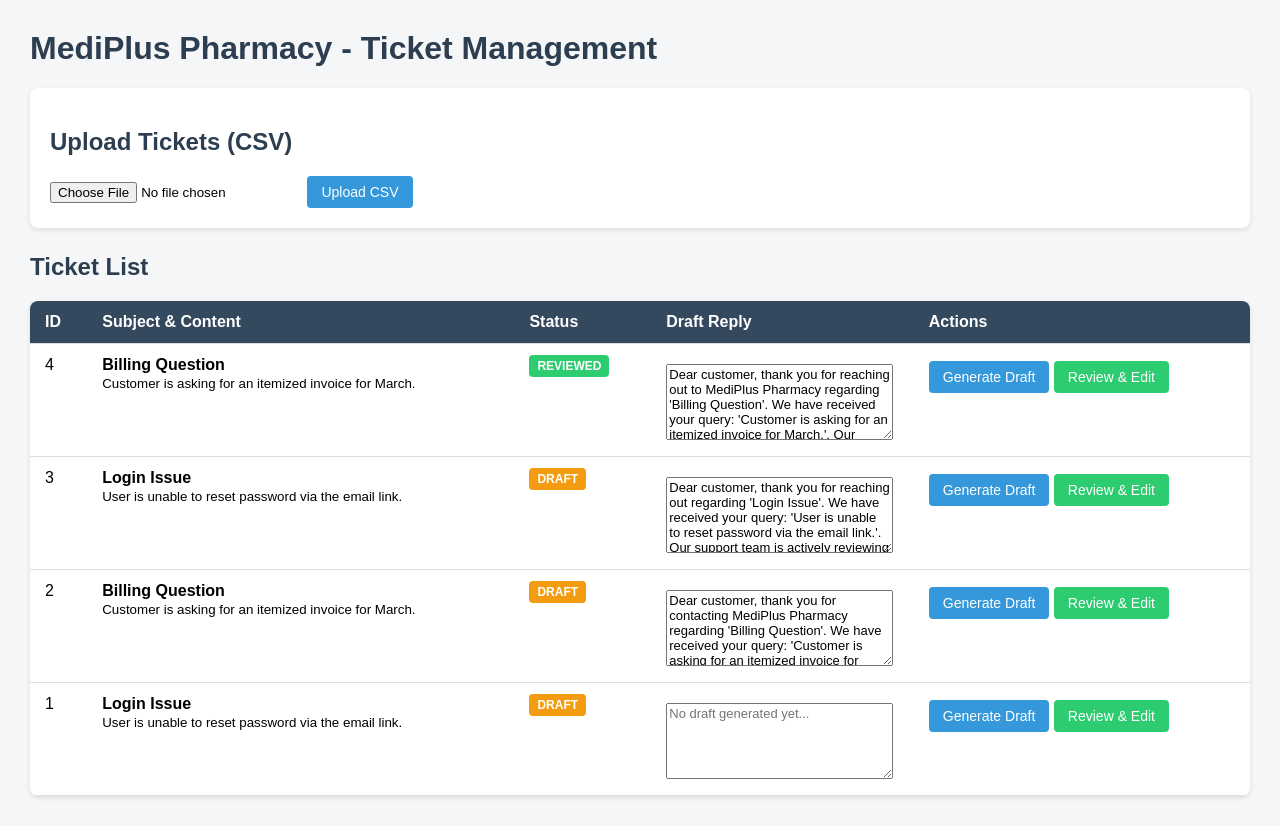
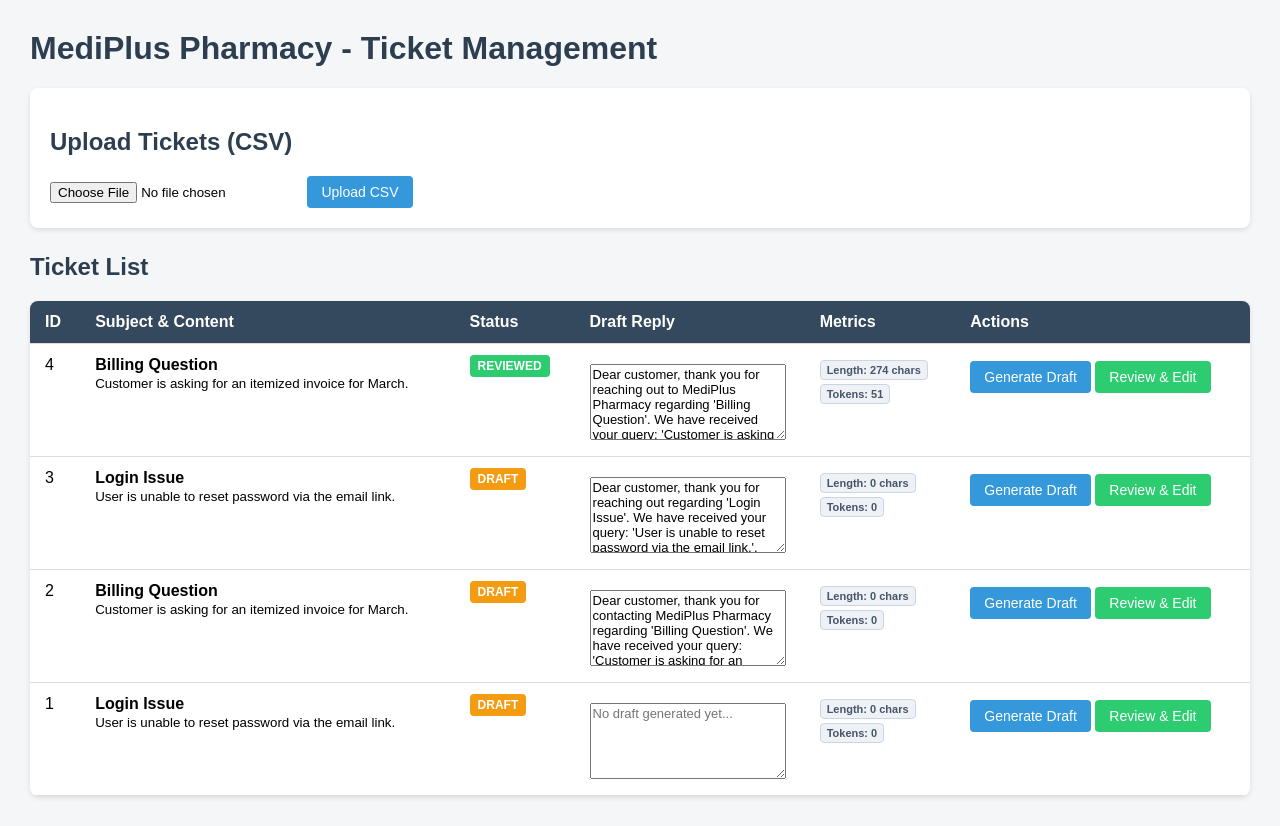
Before and after one commit to muhammadadeel-se/ticket-app, a Flask app: page / in a window 1280 px wide. Run offline with Flask 3, Linux system fonts and the light colour scheme; data comes from the database, SQL or seed files in the repository; both versions use the stored data as it was after the commit.

Commit message:
Add evaluation metrics, render config, and handover documentation

```diff
--- a/app.py
+++ b/app.py
@@ -9,14 +9,27 @@ from openai import OpenAI, RateLimitError, APIConnectionError, APIError
 load_dotenv()
 
 app = Flask(__name__)
-app.secret_key = 'ticket_app_secret_key'
+app.secret_key = os.getenv('SECRET_KEY', 'ticket_app_secret_key')
 DB_NAME = 'tickets.db'
 
 client = OpenAI(api_key=os.getenv('OPENAI_API_KEY'))
 
 
+def calculate_metrics(text, model_name="gpt-3.5-turbo"):
+    """Calculates evaluation metrics: character length and OpenAI token count."""
+    if not text:
+        return 0, 0
+    char_count = len(text)
+    try:
+        enc = tiktoken.encoding_for_model(model_name)
+        token_count = len(enc.encode(text))
+    except Exception:
+        token_count = len(text.split())
+    return char_count, token_count
+
+
 def init_db():
-    """Initializes SQLite DB and ensures status and comment columns exist."""
+    """Initializes SQLite DB and ensures status, comment, draft_length, and token_count columns exist."""
     conn = sqlite3.connect(DB_NAME)
     cursor = conn.cursor()
 
@@ -27,7 +40,9 @@ def init_db():
             content TEXT NOT NULL,
             draft_reply TEXT,
             status TEXT DEFAULT 'Draft',
-            comment TEXT
+            comment TEXT,
+            draft_length INTEGER DEFAULT 0,
+            token_count INTEGER DEFAULT 0
         )
     ''')
 
@@ -40,15 +55,22 @@ def init_db():
         cursor.execute("ALTER TABLE tickets ADD COLUMN status TEXT DEFAULT 'Draft'")
     if 'comment' not in columns:
         cursor.execute("ALTER TABLE tickets ADD COLUMN comment TEXT")
+    if 'draft_length' not in columns:
+        cursor.execute("ALTER TABLE tickets ADD COLUMN draft_length INTEGER DEFAULT 0")
+    if 'token_count' not in columns:
+        cursor.execute("ALTER TABLE tickets ADD COLUMN token_count INTEGER DEFAULT 0")
 
     cursor.execute("SELECT COUNT(*) FROM tickets")
     if cursor.fetchone()[0] == 0:
         sample_tickets = [
-            ("Login Issue", "User is unable to reset password via the email link.", "Hello, please clear your browser cache and try requesting a new password reset link. If the issue persists, let us know.", "Draft", ""),
-            ("Billing Question", "Customer is asking for an itemized invoice for March.", "Hi there, thank you for reaching out. I have attached your itemized invoice for March to this email.", "Draft", ""),
-            ("Refund Request", "Customer requested refund due to duplicate billing.", "Dear customer, we apologize for the mistake. We have processed your refund for the duplicate charge.", "Draft", "")
+            ("Login Issue", "User is unable to reset password via the email link.", "Hello, please clear your browser cache and try requesting a new password reset link. If the issue persists, let us know.", "Draft", "", 131, 28),
+            ("Billing Question", "Customer is asking for an itemized invoice for March.", "Hi there, thank you for reaching out. I have attached your itemized invoice for March to this email.", "Draft", "", 97, 21),
+            ("Refund Request", "Customer requested refund due to duplicate billing.", "Dear customer, we apologize for the mistake. We have processed your refund for the duplicate charge.", "Draft", "", 97, 20)
         ]
-        cursor.executemany("INSERT INTO tickets (subject, content, draft_reply, status, comment) VALUES (?, ?, ?, ?, ?)", sample_tickets)
+        cursor.executemany(
+            "INSERT INTO tickets (subject, content, draft_reply, status, comment, draft_length, token_count) VALUES (?, ?, ?, ?, ?, ?, ?)",
+            sample_tickets
+        )
         conn.commit()
 
     conn.close()
@@ -64,7 +86,6 @@ def build_prompt_with_token_limit(target_subject, target_content, model_name="gp
 
     enc = tiktoken.encoding_for_model(model_name)
 
-    # Prepend exact Tone & Policy Rules
     system_instruction = (
         "You are a professional customer support representative for MediPlus Pharmacy.\n"
         "--- TONE & POLICY RULES ---\n"
@@ -94,7 +115,6 @@ def build_prompt_with_token_limit(target_subject, target_content, model_name="gp
             break
         examples_list.pop()
 
-    # Print prompt to console for verification (Mentor Check 1)
     print("\n================ FINAL PROMPT SENT TO OPENAI ================")
     print(full_prompt)
     print("=============================================================\n")
@@ -107,7 +127,7 @@ def index():
     init_db()
     conn = sqlite3.connect(DB_NAME)
     cursor = conn.cursor()
-    cursor.execute("SELECT id, subject, content, draft_reply, status, comment FROM tickets ORDER BY id DESC")
+    cursor.execute("SELECT id, subject, content, draft_reply, status, comment, draft_length, token_count FROM tickets ORDER BY id DESC")
     tickets = cursor.fetchall()
     conn.close()
     return render_template('index.html', tickets=tickets)
@@ -175,27 +195,35 @@ def generate_draft(ticket_id):
         if len(draft) < 50:
             draft = draft.ljust(50, '.')
 
+        char_count, token_count = calculate_metrics(draft)
         conn = sqlite3.connect(DB_NAME)
         cursor = conn.cursor()
-        cursor.execute("UPDATE tickets SET draft_reply = ?, status = 'Draft' WHERE id = ?", (draft, ticket_id))
+        cursor.execute(
+            "UPDATE tickets SET draft_reply = ?, status = 'Draft', draft_length = ?, token_count = ? WHERE id = ?",
+            (draft, char_count, token_count, ticket_id)
+        )
         conn.commit()
         conn.close()
-        return jsonify({'draft': draft, 'ticket_id': ticket_id})
+        return jsonify({'draft': draft, 'ticket_id': ticket_id, 'draft_length': char_count, 'token_count': token_count})
 
     except Exception as e:
         conn.close()
         return jsonify({'error': str(e)}), 500
 
-    cursor.execute("UPDATE tickets SET draft_reply = ?, status = 'Draft' WHERE id = ?", (draft, ticket_id))
+    char_count, token_count = calculate_metrics(draft)
+    cursor.execute(
+        "UPDATE tickets SET draft_reply = ?, status = 'Draft', draft_length = ?, token_count = ? WHERE id = ?",
+        (draft, char_count, token_count, ticket_id)
+    )
     conn.commit()
     conn.close()
 
-    return jsonify({'draft': draft, 'ticket_id': ticket_id})
+    return jsonify({'draft': draft, 'ticket_id': ticket_id, 'draft_length': char_count, 'token_count': token_count})
 
 
 @app.route('/review/<int:ticket_id>', methods=['GET', 'POST'])
 def review_ticket(ticket_id):
-    """Review route to edit draft, add comments, and approve reply."""
+    """Review route to edit draft, view metrics, add comments, and approve reply."""
     init_db()
     conn = sqlite3.connect(DB_NAME)
     cursor = conn.cursor()
@@ -205,6 +233,8 @@ def review_ticket(ticket_id):
         comment = request.form.get('comment', '')
         action = request.form.get('action')
 
+        char_count, token_count = calculate_metrics(updated_draft)
+
         if action == 'approve':
             status = 'Reviewed'
             flash('Draft approved and ticket status updated to Reviewed!')
@@ -213,14 +243,14 @@ def review_ticket(ticket_id):
             flash('Ticket saved as Draft.')
 
         cursor.execute(
-            "UPDATE tickets SET draft_reply = ?, comment = ?, status = ? WHERE id = ?",
-            (updated_draft, comment, status, ticket_id)
+            "UPDATE tickets SET draft_reply = ?, comment = ?, status = ?, draft_length = ?, token_count = ? WHERE id = ?",
+            (updated_draft, comment, status, char_count, token_count, ticket_id)
         )
         conn.commit()
         conn.close()
         return redirect(url_for('index'))
 
-    cursor.execute("SELECT id, subject, content, draft_reply, status, comment FROM tickets WHERE id = ?", (ticket_id,))
+    cursor.execute("SELECT id, subject, content, draft_reply, status, comment, draft_length, token_count FROM tickets WHERE id = ?", (ticket_id,))
     ticket = cursor.fetchone()
     conn.close()
 
--- a/templates/index.html
+++ b/templates/index.html
@@ -18,6 +18,7 @@
         .status-badge { padding: 4px 8px; border-radius: 4px; font-weight: bold; font-size: 12px; text-transform: uppercase; }
         .status-draft { background-color: #f39c12; color: white; }
         .status-reviewed { background-color: #2ecc71; color: white; }
+        .metric-pill { background-color: #eef2f7; color: #475569; padding: 3px 6px; border-radius: 4px; font-size: 11px; font-weight: 600; display: inline-block; margin-top: 4px; border: 1px solid #cbd5e1; }
         textarea { width: 95%; height: 70px; margin-top: 8px; font-family: inherit; font-size: 13px; }
         .flash { background-color: #d4edda; color: #155724; padding: 10px 15px; border-radius: 4px; border: 1px solid #c3e6cb; margin-bottom: 20px; font-weight: bold; }
     </style>
@@ -50,6 +51,7 @@
                 <th>Subject & Content</th>
                 <th>Status</th>
                 <th>Draft Reply</th>
+                <th>Metrics</th>
                 <th>Actions</th>
             </tr>
         </thead>
@@ -72,6 +74,10 @@
                     <textarea id="draft-{{ ticket[0] }}" readonly placeholder="No draft generated yet...">{{ ticket[3] or '' }}</textarea>
                 </td>
                 <td>
+                    <span class="metric-pill" id="len-{{ ticket[0] }}">Length: {{ ticket[6] or 0 }} chars</span><br>
+                    <span class="metric-pill" id="tok-{{ ticket[0] }}">Tokens: {{ ticket[7] or 0 }}</span>
+                </td>
+                <td>
                     <button class="btn" onclick="generateDraft({{ ticket[0] }})">Generate Draft</button>
                     <a href="/review/{{ ticket[0] }}" class="btn btn-review" style="margin-top: 5px;">Review & Edit</a>
                 </td>
@@ -90,6 +96,8 @@
                 .then(data => {
                     if (data.draft) {
                         textarea.value = data.draft;
+                        document.getElementById('len-' + ticketId).innerText = "Length: " + data.draft_length + " chars";
+                        document.getElementById('tok-' + ticketId).innerText = "Tokens: " + data.token_count;
                     } else if (data.error) {
                         textarea.value = "Error: " + data.error;
                     }
```
Also changed, not shown: render.yaml (added, +11 -0 lines), requirements.txt (+5 -4 lines), templates/review.html (+8 -0 lines), README.md, tickets.db.
